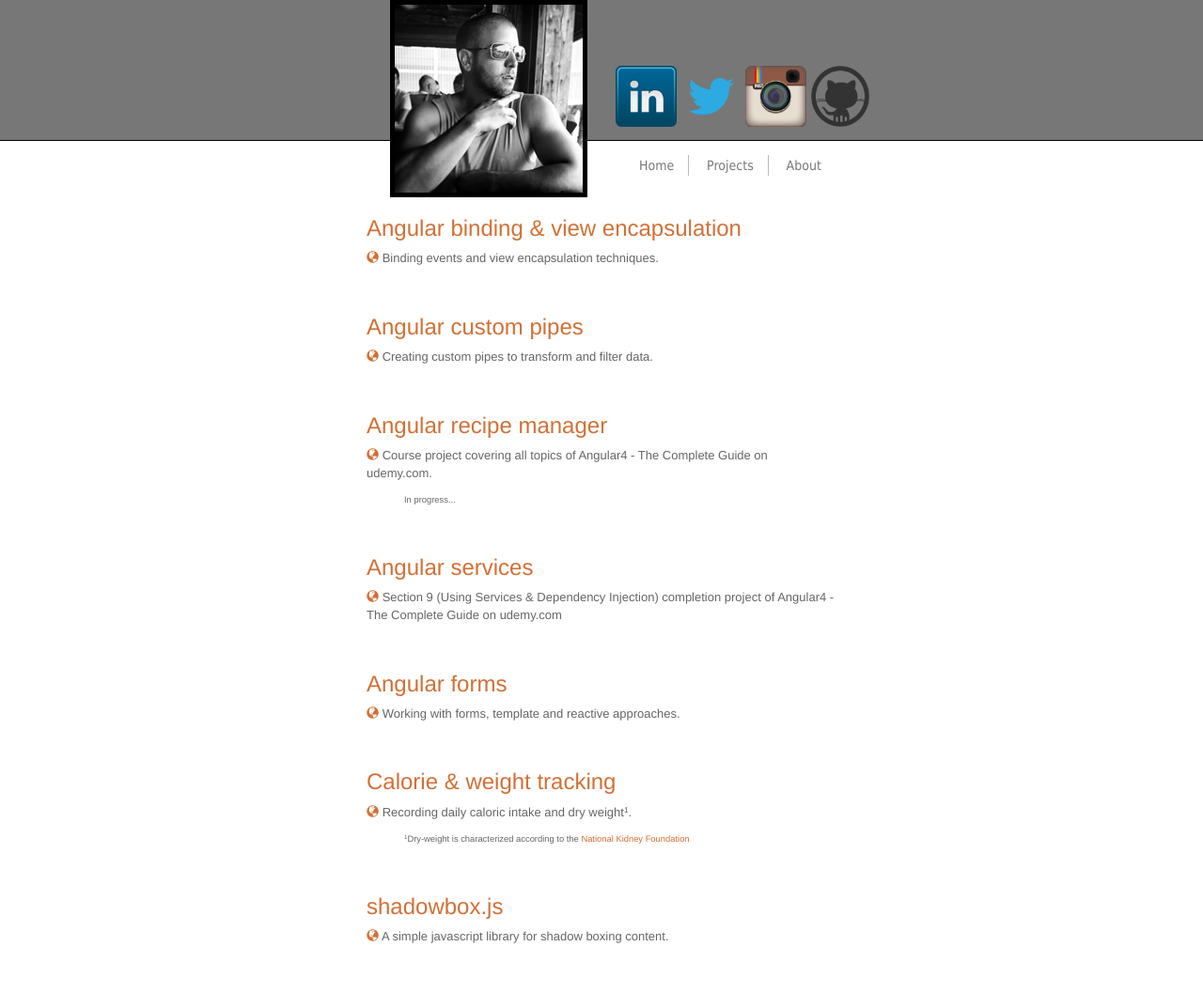
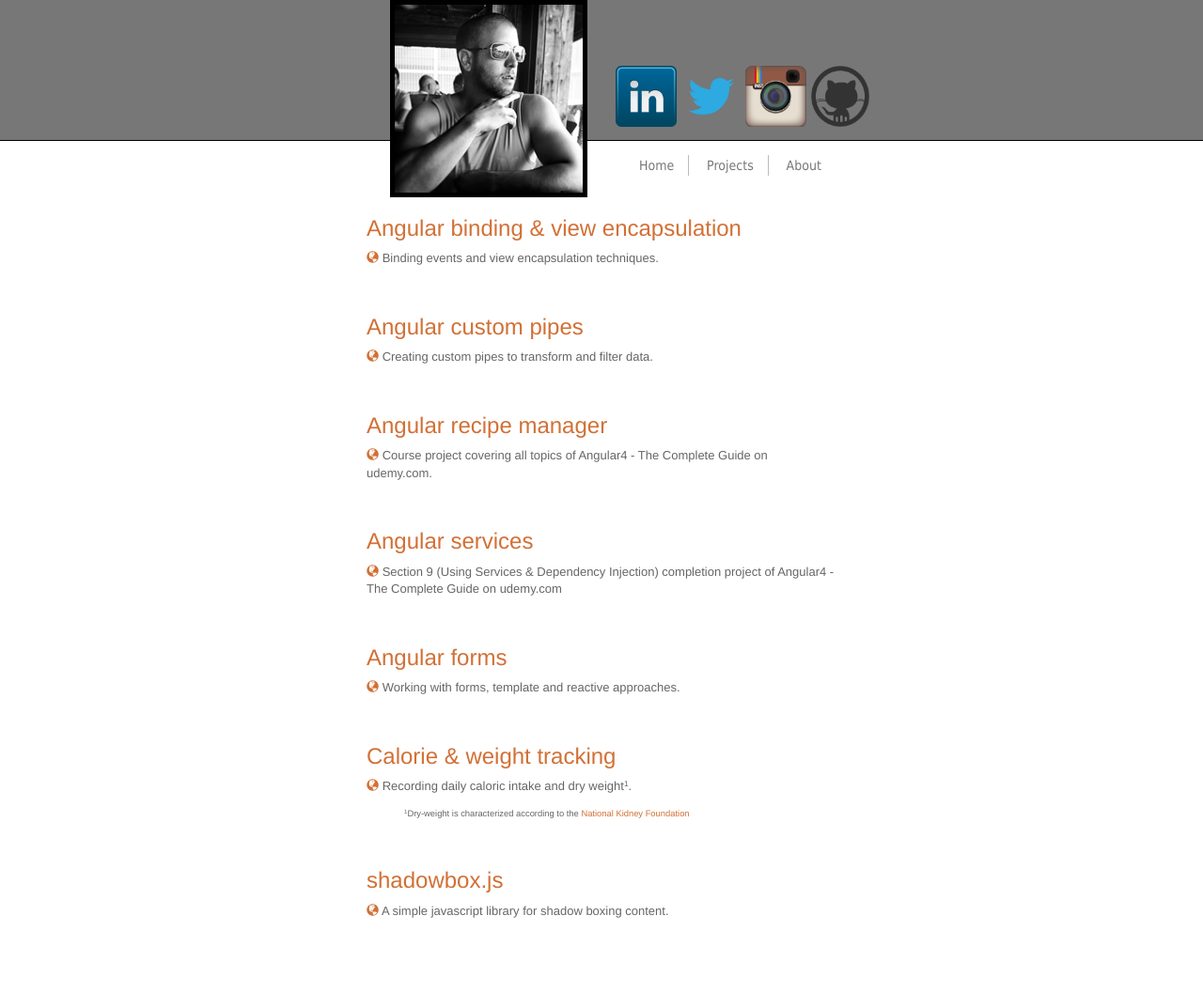
Before and after one commit to Floresj4/floresj4.github.io, a Jekyll site: the page built from projects.html, in a window 1280 px wide. Shown: the whole page at 94% size. Built offline with Jekyll 4.4.1, drawn with Linux system fonts in a browser that asks for light colours; nearby versions of some CDN libraries; after the commit the page ends 1029 px from its top, so only the background shows below that.

Commit message:
removed reference message

```diff
--- a/projects.html
+++ b/projects.html
@@ -45,9 +45,6 @@ layout: simple-page
 				Course project covering all topics of Angular4 - The Complete Guide on udemy.com.
 			</span>
 		</p>
-		<ul class='references'>
-			<li><small>In progress...</li>
-		</ul>
 	</div>
 
 	<div class='blog-post'>
```
Lines whose indentation alone changed are shown as unchanged.
